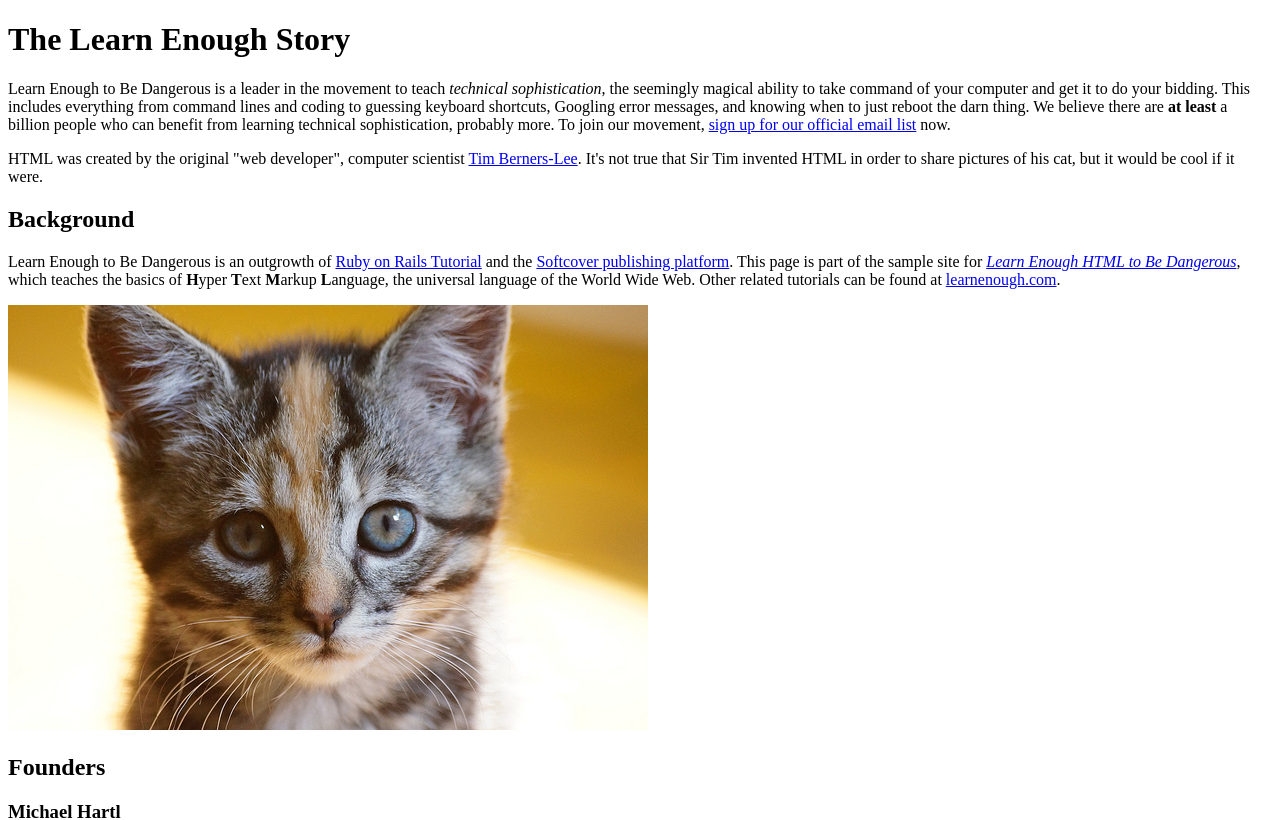
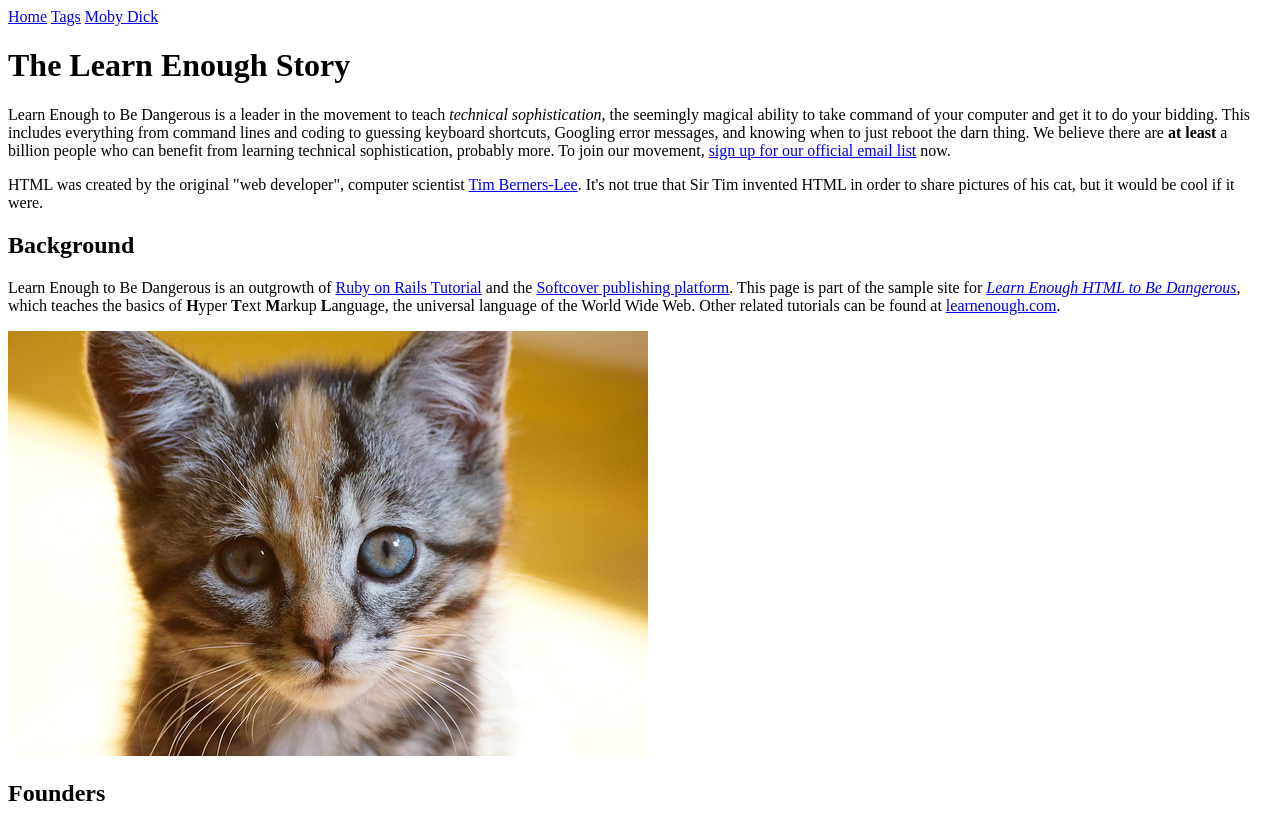
Before and after one commit to domgoucher/sample_website, a plain HTML site: page index.html in a window 1280 px wide. Shown: the top 820 px of the page. Drawn offline with Linux system fonts and the light colour scheme.

Commit message:
Add navigation menu

```diff
--- a/index.html
+++ b/index.html
@@ -5,6 +5,12 @@
     <title>Learn Enough to Be Dangerous</title>
   </head>
   <body>
+
+    <div>
+      <a href="index.html">Home</a>
+      <a href="tags.html">Tags</a>
+      <a href="moby_dick.html">Moby Dick</a>
+    </div>
 
     <h1>The Learn Enough Story</h1>
 
```
Also changed, not shown: moby_dick.html (+7 -5 lines), tags.html (+6 -0 lines), 1 other file.
